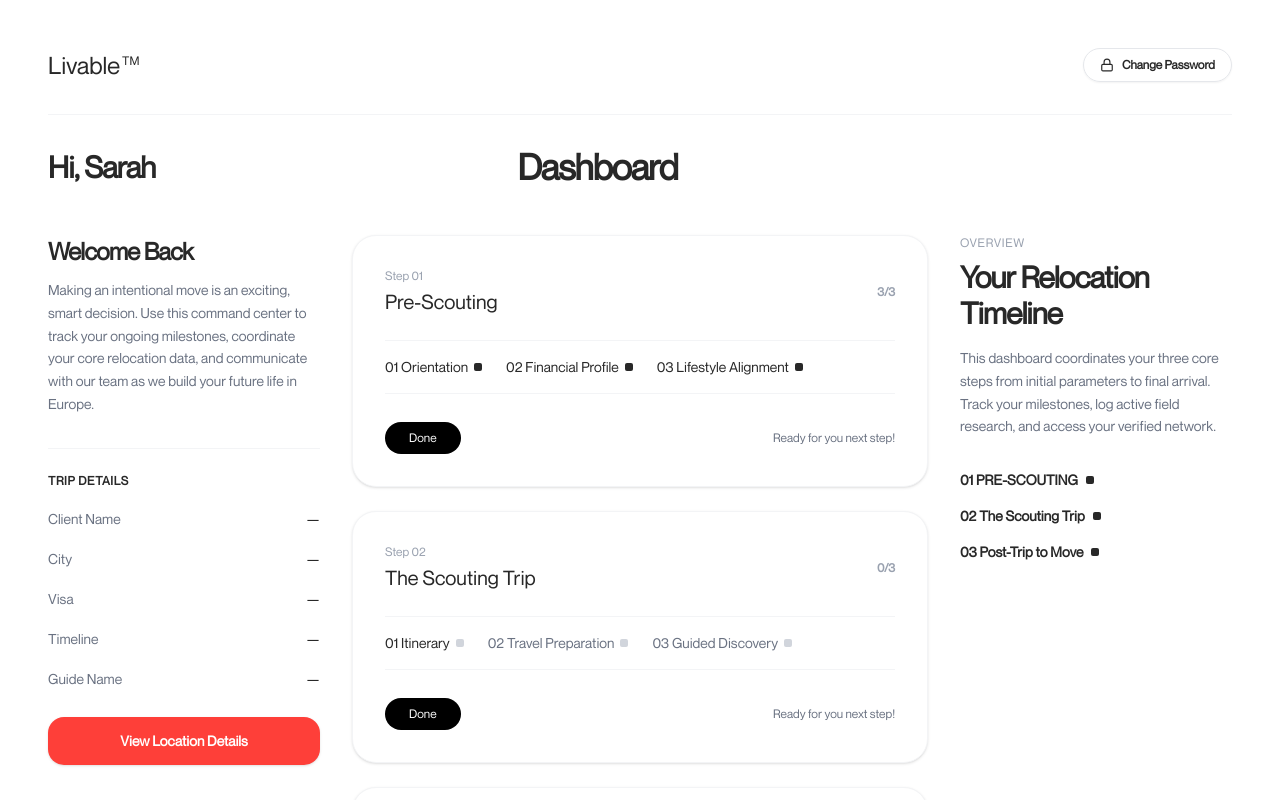
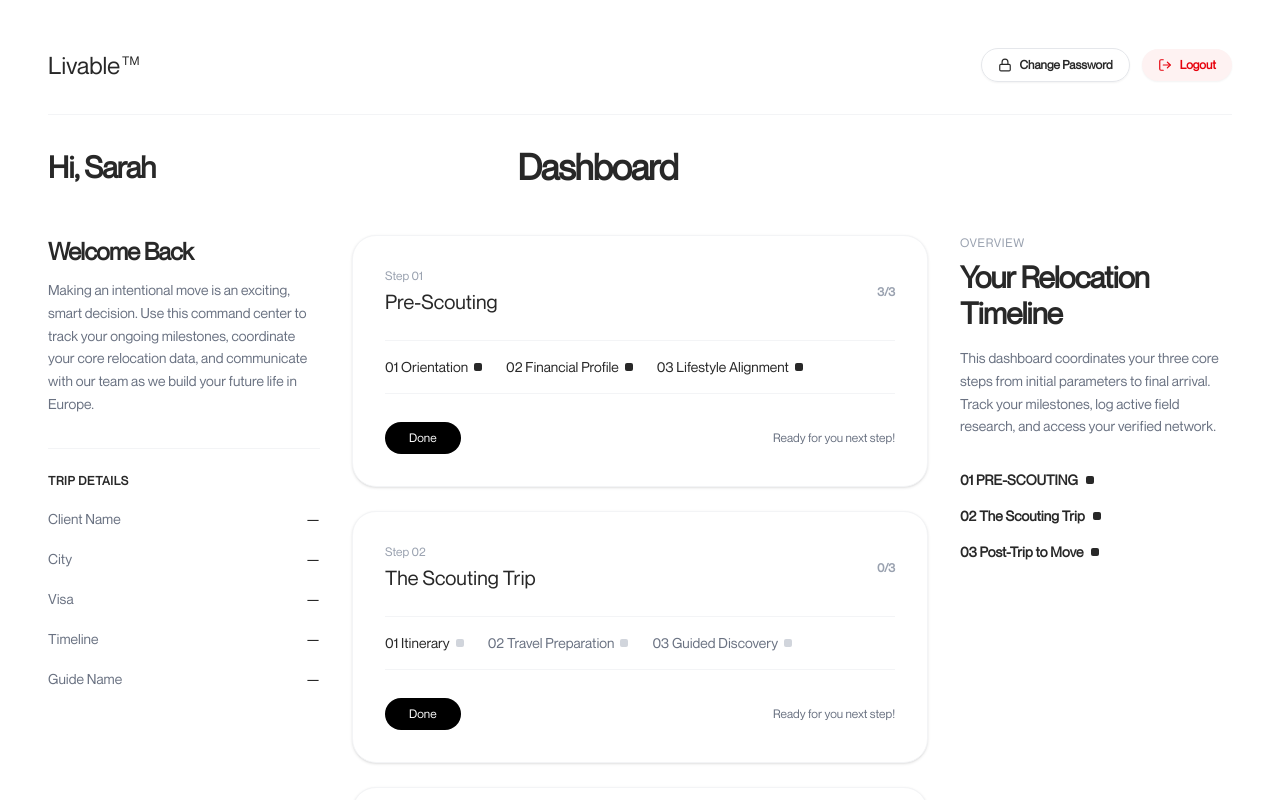
Before and after one commit to murad403/livable-web, a Next.js app: page /dashboard in a window 1280 px wide. Shown: the top 800 px of the page. Built offline with nearby package versions, Linux system fonts and the light colour scheme; no server answers.

Commit message:
feat: add Footer component and dashboard page with user authentication and trip details

```diff
--- a/src/app/(dashboard)/dashboard/page.tsx
+++ b/src/app/(dashboard)/dashboard/page.tsx
@@ -1,7 +1,9 @@
 'use client'
 import { useState } from 'react'
 import Link from 'next/link'
-import { Lock } from 'lucide-react'
+import { useRouter } from 'next/navigation'
+import { Lock, LogOut } from 'lucide-react'
+import { toast } from 'sonner'
 import OrientationModal from '@/components/dashboard/OrientationModal'
 import FinancialProfileModal from '@/components/dashboard/FinancialProfileModal'
 import LifestyleAlignmentModal from '@/components/dashboard/LifestyleAlignmentModal'
@@ -14,16 +16,24 @@ import MicroSocialBlueprintModal from '@/components/dashboard/MicroSocialBluepri
 import DetailsModal, { ModalData } from '@/components/app/DetailsModal'
 import ChangePasswordModal from '@/components/shared/ChangePasswordModal'
 import { useGetMyTripsQuery } from '@/redux/features/app/app.api'
+import { removeToken } from '@/utils/auth'
 import lisbonImg from '@/assets/place1.jpg'
 import mapImg from '@/assets/map.png'
 
 export default function DashboardPage() {
+    const router = useRouter()
     const [activeModal, setActiveModal] = useState<string | null>(null);
     const [locationModalOpen, setLocationModalOpen] = useState(false);
     const [changePasswordModalOpen, setChangePasswordModalOpen] = useState(false);
 
     const { data: tripsData, isLoading: isTripsLoading } = useGetMyTripsQuery();
     const trip = tripsData?.trips?.[0];
+
+    const handleLogout = async () => {
+        await removeToken();
+        toast.success('Logged out successfully');
+        router.push('/');
+    }
 
     const lisbonData: ModalData = {
         title: trip?.city ? `${trip.city}, Portugal` : 'Lisbon, Portugal',
@@ -46,6 +56,7 @@ export default function DashboardPage() {
                 <Link href="/" className="font-normal text-xl sm:text-2xl text-title">
                     Livable<span className="text-xs align-super font-light ml-0.5">TM</span>
                 </Link>
+                <div className="flex items-center gap-3">
                     <button
                         onClick={() => setChangePasswordModalOpen(true)}
                         className="flex items-center gap-2 px-4 py-2 rounded-full border border-gray-200 text-xs font-semibold text-title hover:border-primary hover:text-primary transition-all cursor-pointer shadow-xs hover:shadow-sm"
@@ -53,6 +64,14 @@ export default function DashboardPage() {
                         <Lock className="w-3.5 h-3.5" />
                         <span>Change Password</span>
                     </button>
+                    <button
+                        onClick={handleLogout}
+                        className="flex items-center gap-2 px-4 py-2 rounded-full bg-red-50 text-red-600 hover:bg-red-100 text-xs font-semibold transition-all cursor-pointer shadow-xs hover:shadow-sm"
+                    >
+                        <LogOut className="w-3.5 h-3.5" />
+                        <span>Logout</span>
+                    </button>
+                </div>
             </div>
 
             {/* Sub-Header */}
@@ -117,12 +136,12 @@ export default function DashboardPage() {
                             </div>
                         )}
 
-                        <button
+                        {/* <button
                             onClick={() => setLocationModalOpen(true)}
                             className="w-full bg-primary hover:bg-primary-hover text-white py-3.5 rounded-2xl text-xs sm:text-sm font-semibold transition-all shadow-sm cursor-pointer mt-6 text-center"
                         >
                             View Location Details
-                        </button>
+                        </button> */}
                     </div>
                 </div>
 
--- a/src/components/layout/Footer.tsx
+++ b/src/components/layout/Footer.tsx
@@ -1,7 +1,25 @@
 'use client'
+import React, { useState, useEffect } from 'react'
 import Link from 'next/link'
+import { usePathname } from 'next/navigation'
+import { getCurrentUser } from '@/utils/auth'
 
 const Footer = () => {
+    const [isLoggedIn, setIsLoggedIn] = useState(false);
+    const pathname = usePathname();
+
+    useEffect(() => {
+        const checkAuth = async () => {
+            try {
+                const { access } = await getCurrentUser()
+                setIsLoggedIn(!!access)
+            } catch {
+                setIsLoggedIn(false)
+            }
+        }
+        checkAuth();
+    }, [pathname])
+
     return (
         <footer className="border-t border-gray-100 bg-white py-14 px-6 sm:px-12 max-w-7xl mx-auto">
             <div className="flex flex-col md:flex-row items-start justify-between gap-10">
@@ -22,9 +40,15 @@ const Footer = () => {
                         <Link href="/substack-library" className="hover:text-black transition-colors">
                             Substack-library
                         </Link>
-                        <Link href="/login" className="hover:text-black transition-colors">
-                            Dashboard Login
-                        </Link>
+                        {isLoggedIn ? (
+                            <Link href="/dashboard" className="hover:text-black transition-colors">
+                                Portal
+                            </Link>
+                        ) : (
+                            <Link href="/login" className="hover:text-black transition-colors">
+                                Dashboard Login
+                            </Link>
+                        )}
                     </div>
 
                     {/* Column 2 */}
```
Lines whose indentation alone changed are shown as unchanged.
